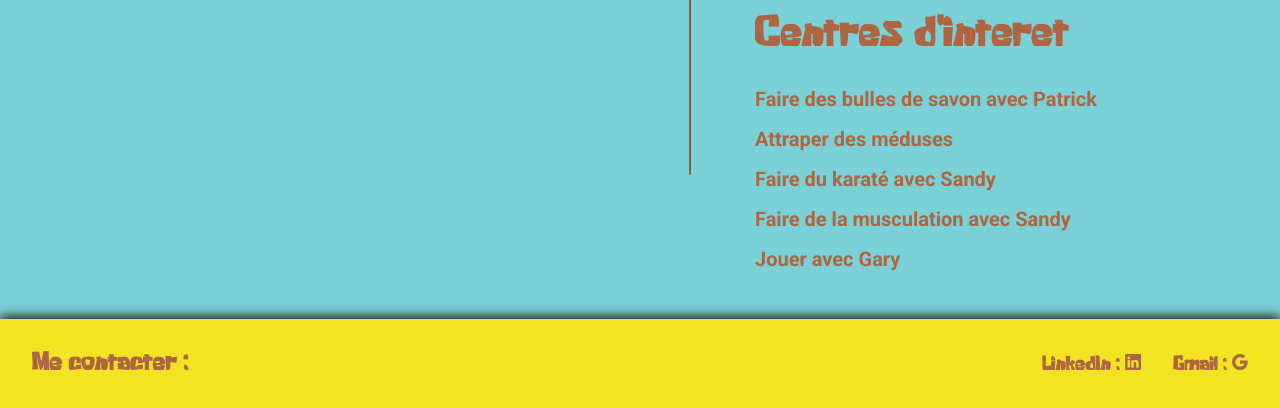
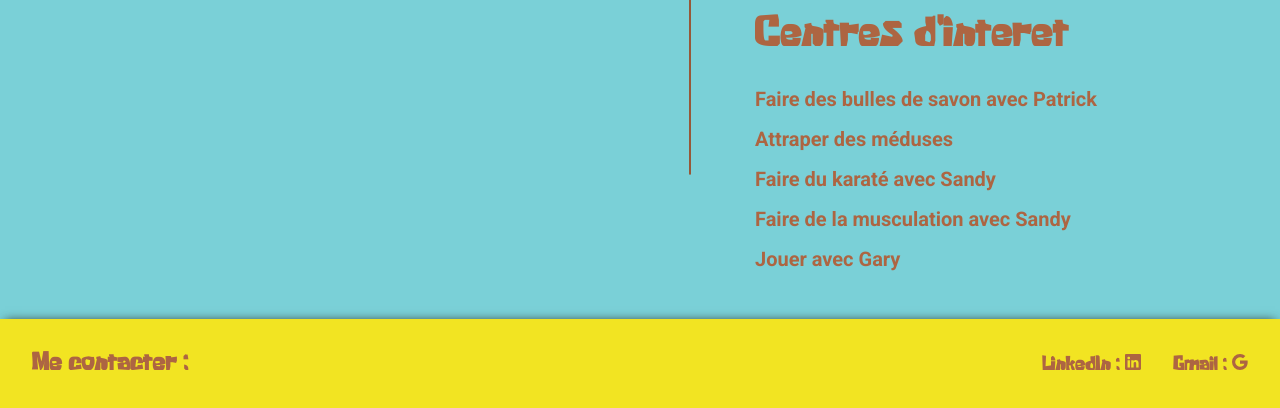
Before and after one commit to ChapelleNathan/WCS-Project1, a PHP site: page / in a window 1280 px wide. Shown: the part 941-1349 px from the top of the page. Run offline with PHP 8.4, Linux system fonts and the light colour scheme.

Commit message:
changed style

```diff
--- a/footer.css
+++ b/footer.css
@@ -3,7 +3,7 @@ footer {
     background-color: var(--main-color);
     justify-content: space-between;
     align-items: center;
-    box-shadow: 0 -3px 10px var(--dark-color);
+    box-shadow: 0 -3px 10px -5px var(--dark-color);
 }
 
 .contactMe {
--- a/index.html
+++ b/index.html
@@ -36,7 +36,7 @@
                 <a href="#">Formations</a>
                 <a href="#">Experiences</a>
                 <a href="#skills">Competences</a>
-                <a href="#interests">centre d'interet</a>
+                <a href="#interests">Centre d'interet</a>
             </div>
 
         </nav>
@@ -75,7 +75,7 @@
                         </div>
                     </li>
                 </ul>
-                <img class="bobBurger" src="https://c.tenor.com/ffs9e7nN1YgAAAAC/spongebob-krabby-patty.gif" alt="Bob burger">
+                <img class="bobBurger" src="images/emojipng.com-4981643.png" alt="Bob burger">
             </div>
             <hr>
             <div class="interests">
--- a/style.css
+++ b/style.css
@@ -14,7 +14,7 @@
     --font-color: #AD6542;
     --darker-font-color: #965839;
     --lighter-second-color: #80aae248;
-    --dark-color: rgb(32, 32, 27);
+    --dark-color: rgb(41, 41, 33);
 
 
     --spacing: 8px;
```
Also changed, not shown: images/3-spongebob-squarepants-hr.jpeg (added), images/emojipng.com-4981643.png (added), images/océan.jpg (deleted), images/pngegg.png (added), images/toppng.com-bob-esponja-spongebob-squarepants-384x495.png (added), images/toppng.com-vector-free-snail-clipart-gary-gary-from-spongebob-657x559.png (added), images/vector.jpg (deleted), 3 other files.
